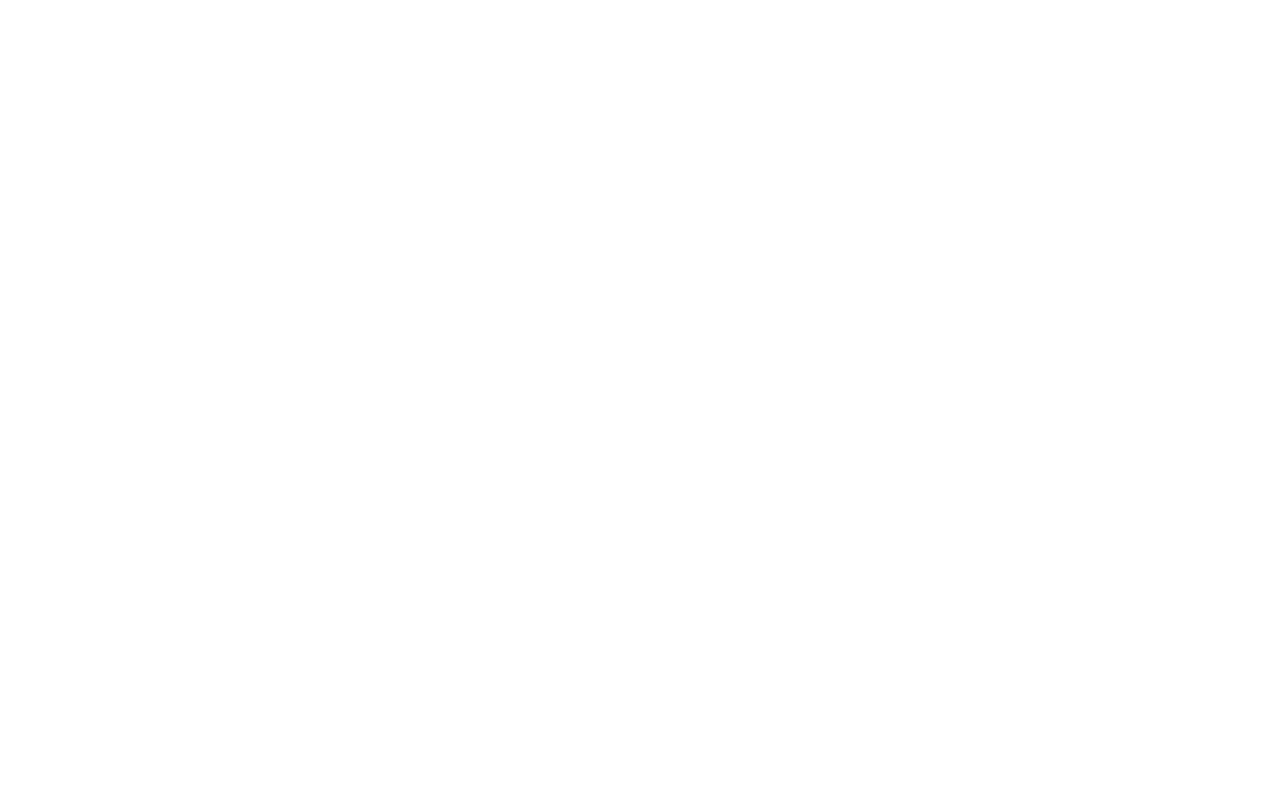
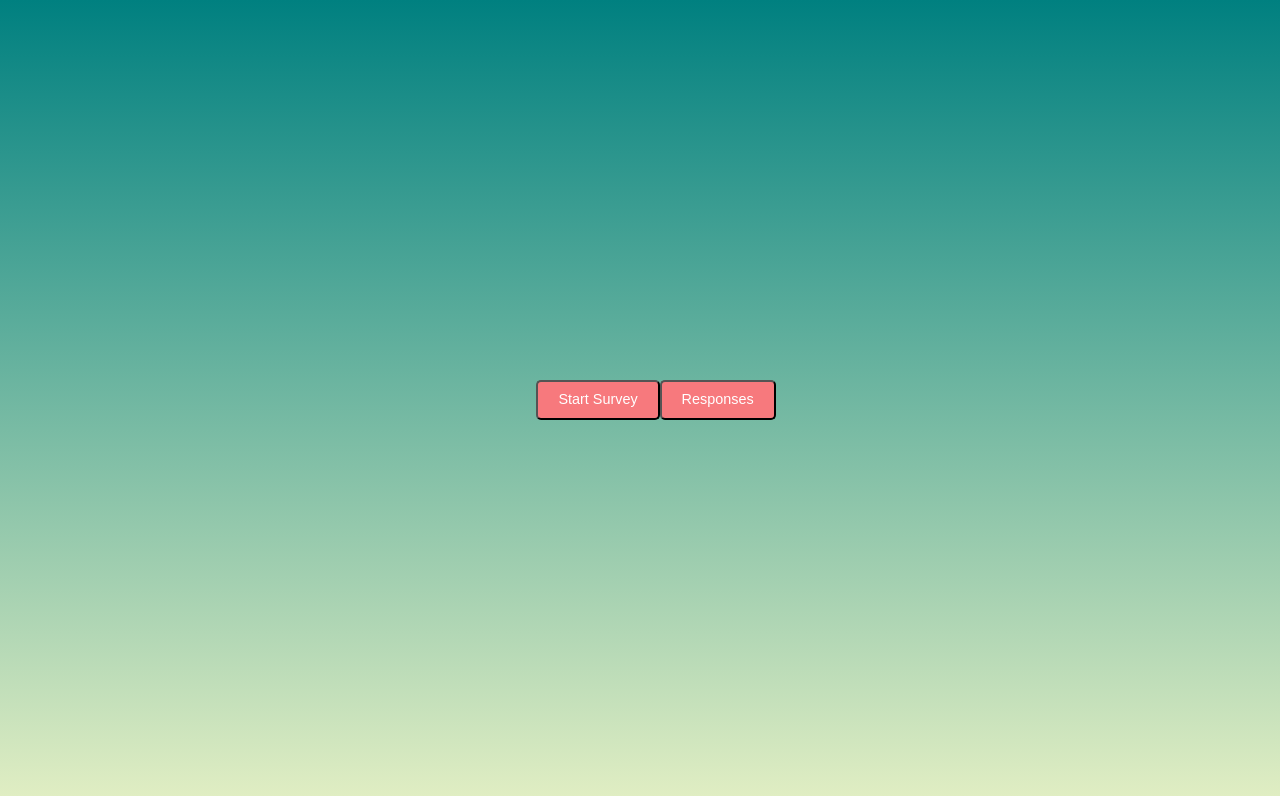
Before and after one commit to vanessaxuuan/react-express-sqlite-survey, a React (Create React App) app in the folder client/: page / in a window 1280 px wide. Before the commit this address had no page. Shown: the top 796 px of the page. Built offline with nearby package versions, Linux system fonts and the light colour scheme.

Commit message:
delete unused files

```diff
--- a/client/src/components/ResponseDisplay.jsx
+++ b/client/src/components/ResponseDisplay.jsx
@@ -27,7 +27,7 @@
 
   return (
     <div>
-      <button onClick={() => { navigate("/Home") }}>Home</button>
+      <button onClick={() => { navigate("/") }}>Home</button>
       <div align="center">
         <StyledHeader>Response {_id}/{max}</StyledHeader>
         <button disabled={prev_valid} onClick={() => { navigate(`/Result/${_id - 1}`) }}>Prev</button>
--- a/client/src/index.js
+++ b/client/src/index.js
@@ -10,7 +10,7 @@
 root.render(
   <Router>
     <Routes>
-        <Route exact path="/Home" element={<App />}/>
+        <Route exact path="/" element={<App />}/>
         <Route exact path="/Survey" element={<Survey />}/>
         <Route exact path="/Result/:id" element={<ResponseDisplay />}/>
         <Route exact path="/View/:id" element={<ViewForm />}/>
```
Also changed, not shown: package.json (deleted, +0 -8 lines), 1 other file (tests, documents, lock files or other folders).
